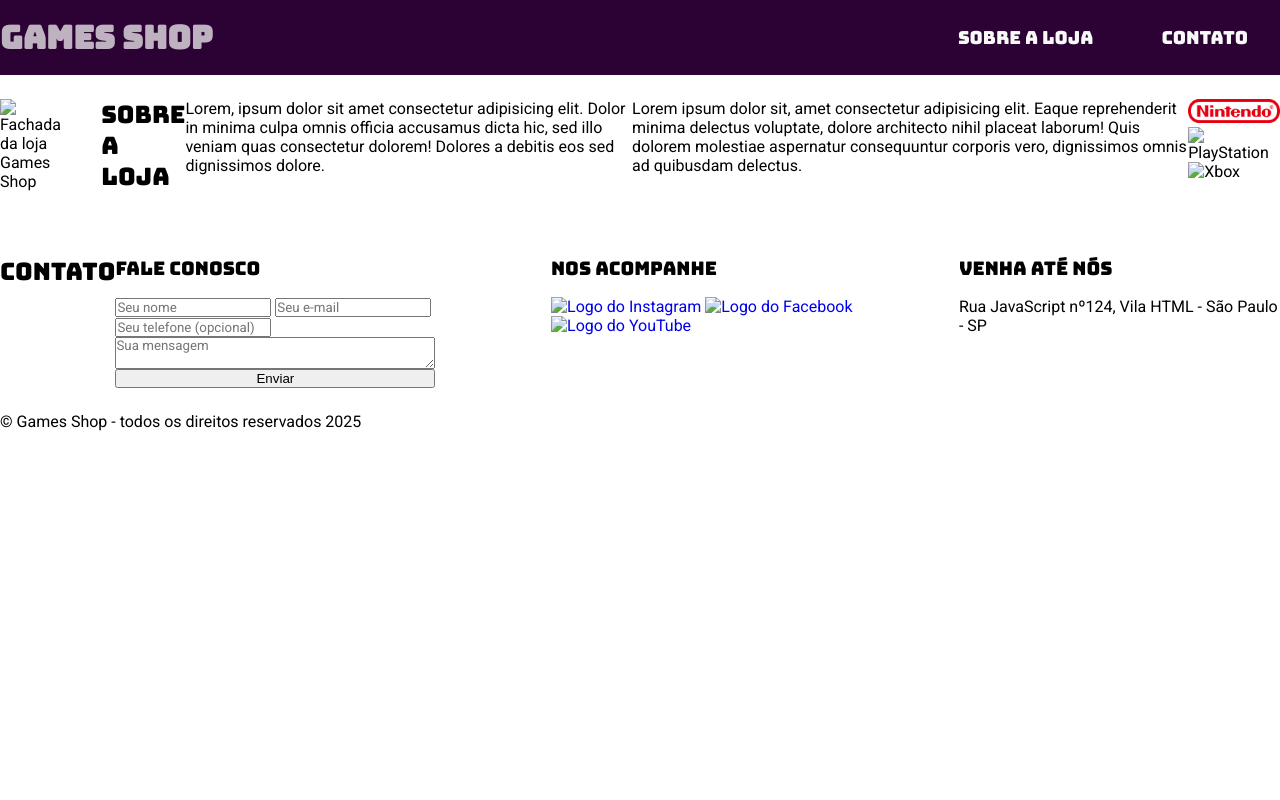
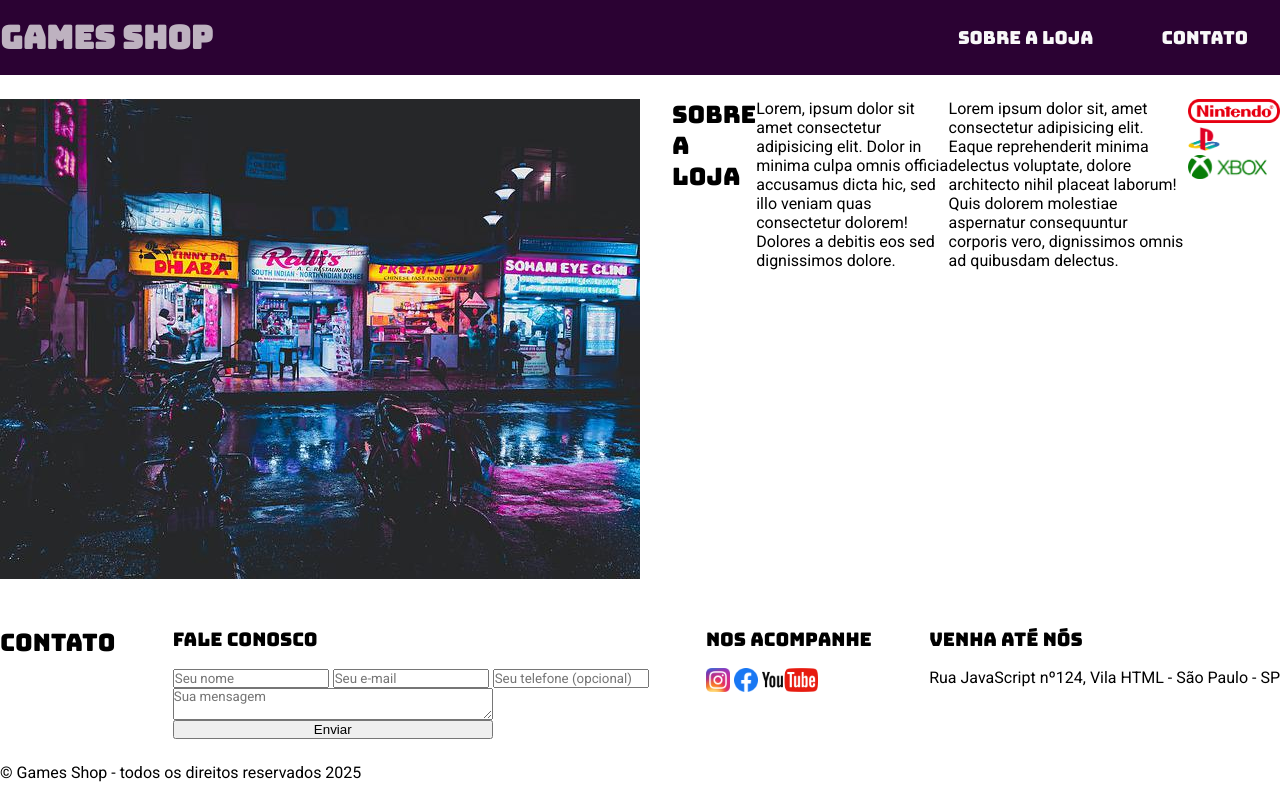
Before and after one commit to Gabriel-G1511/Loja-de-games, a plain HTML site: page index.html in a window 1280 px wide. Drawn offline with Linux system fonts and the light colour scheme.

Commit message:
Update index.html

```diff
--- a/index.html
+++ b/index.html
@@ -41,7 +41,7 @@
     <section id="about">
         <div class="container">
             <!-- Imagem da fachada -->
-            <img class="store-front" src="./images/loja.jpg" alt="Fachada da loja Games Shop"/>
+            <img class="store-front" src="./loja.jpg" alt="Fachada da loja Games Shop"/>
 
             <!-- Título da seção -->
             <h2>Sobre a loja</h2>
@@ -57,8 +57,8 @@
             <!-- Lista de marcas -->
             <ul class="brands">
                 <li><img src="./nintendo.png" alt="Nintendo"></li>
-                <li><img src="./images/playstation.png" alt="PlayStation"></li>
-                <li><img src="./images/xbox.png" alt="Xbox"></li>
+                <li><img src="./playstation.png" alt="PlayStation"></li>
+                <li><img src="./xbox.png" alt="Xbox"></li>
             </ul>
         </div>
     </section>
@@ -84,17 +84,17 @@
                 <ul class="social-links">
                     <li>
                         <a href="#" title="Siga-nos no Instagram">
-                            <img src="./images/instagram.png" alt="Logo do Instagram">
+                            <img src="./instagram.png" alt="Logo do Instagram">
                         </a>
                     </li>
                     <li>
                         <a href="#" title="Siga-nos no Facebook">
-                            <img src="./images/facebook.png" alt="Logo do Facebook">
+                            <img src="./facebook.png" alt="Logo do Facebook">
                         </a>
                     </li>
                     <li>
                         <a href="#" title="Siga-nos no YouTube">
-                            <img src="./images/youtube.png" alt="Logo do YouTube">
+                            <img src="./youtube.png" alt="Logo do YouTube">
                         </a>
                     </li>
                 </ul>
```
